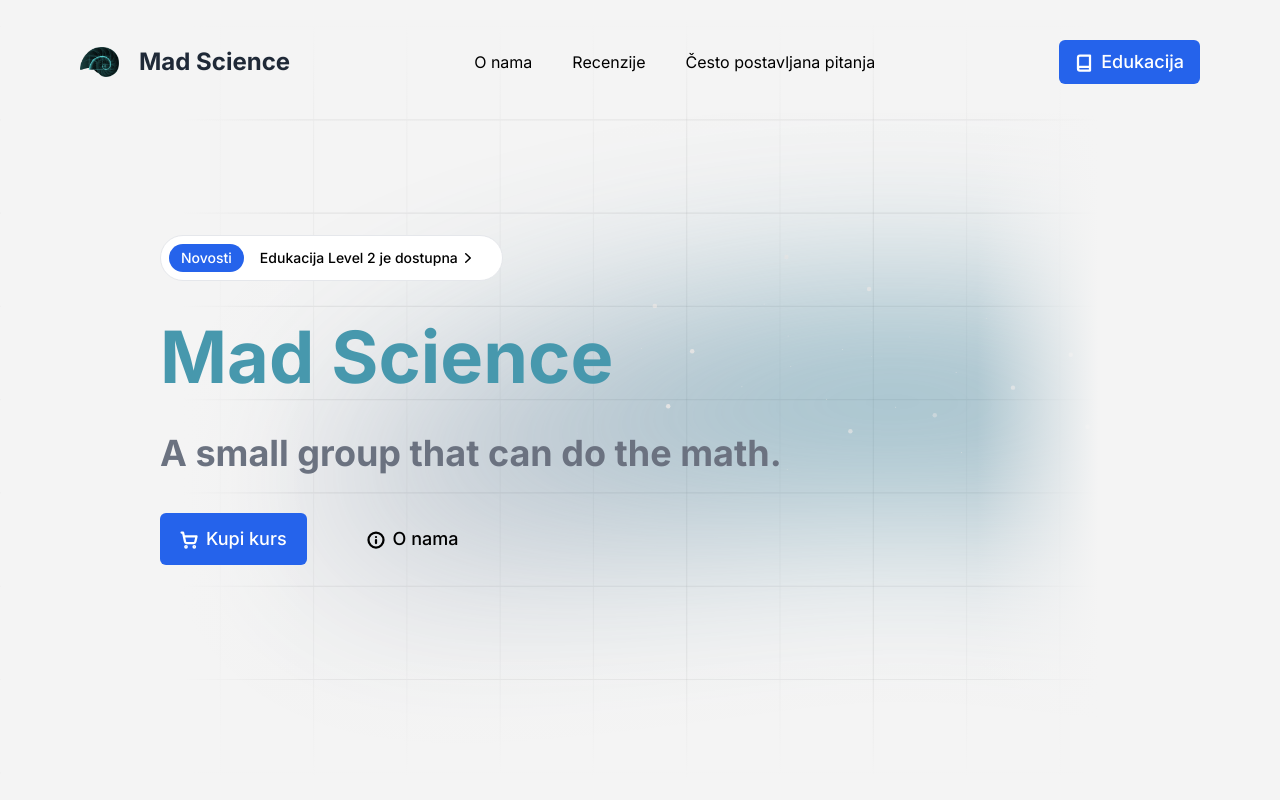
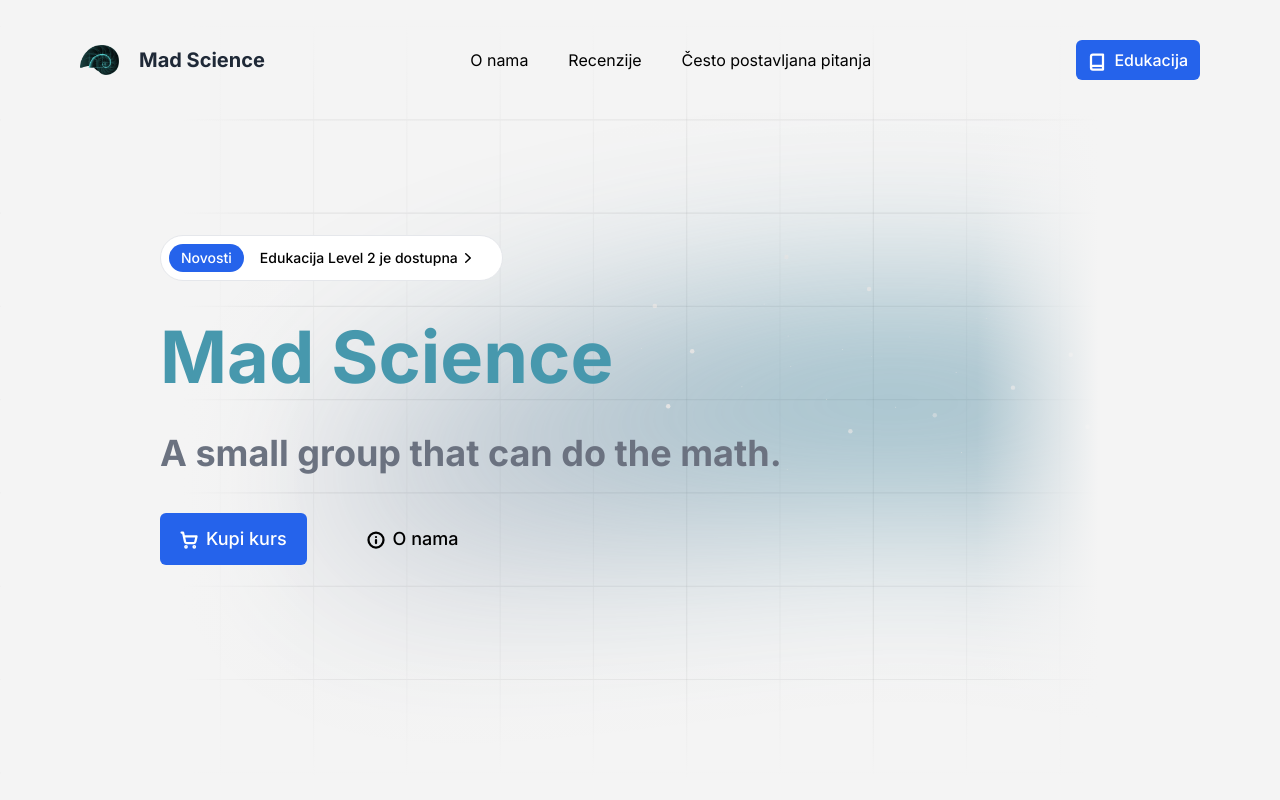
Before and after one commit to faustatwork/mad-science-website, a Next.js app: page / in a window 1280 px wide. Shown: the top 800 px of the page. Built offline with nearby package versions, Linux system fonts and the light colour scheme.

Commit message:
fix(navbar): make button, page name smaller

```diff
--- a/components/Navbar.tsx
+++ b/components/Navbar.tsx
@@ -84,7 +84,7 @@ const Navbar = () => {
           </motion.button>
           <Link
             href={"/"}
-            className="flex flex-row items-center justify-center gap-5 text-2xl font-bold"
+            className="flex flex-row items-center justify-center gap-5 text-xl font-bold"
           >
             <Image
               alt="Mad Science logo"
@@ -100,7 +100,7 @@ const Navbar = () => {
           className={
             isWindowSizeSmall
               ? "hidden"
-              : "flex flex-row items-center justify-center gap-5 text-2xl font-bold"
+              : "flex flex-row items-center justify-center gap-5 text-xl font-bold"
           }
         >
           <Image alt="Mad Science logo" src={logo} height={30} quality={100} />
@@ -118,7 +118,7 @@ const Navbar = () => {
           <Link
             className={
               isWindowSizeSmall
-                ? "w-full  rounded-md bg-blue-600 px-4 py-2 text-center text-lg font-medium text-white transition hover:scale-105 hover:bg-blue-700 hover:shadow-xl focus:ring-4 focus:ring-blue-200 dark:focus:ring-blue-900"
+                ? "w-full  rounded-md bg-blue-600 px-3 py-2 text-center text-base font-medium text-white transition hover:scale-105 hover:bg-blue-700 hover:shadow-xl focus:ring-4 focus:ring-blue-200 dark:focus:ring-blue-900"
                 : "hidden"
             }
             href={"/edukacija"}
@@ -133,7 +133,7 @@ const Navbar = () => {
           className={
             isWindowSizeSmall
               ? "hidden"
-              : "rounded-md bg-blue-600 px-4 py-2 text-lg font-medium text-white transition hover:scale-105 hover:bg-blue-700 hover:shadow-xl focus:ring-4 focus:ring-blue-200 dark:focus:ring-blue-900"
+              : "rounded-md bg-blue-600 px-3 py-2 text-center text-base font-medium text-white transition hover:scale-105 hover:bg-blue-700 hover:shadow-xl focus:ring-4 focus:ring-blue-200 dark:focus:ring-blue-900"
           }
           href={"/edukacija"}
         >
```
